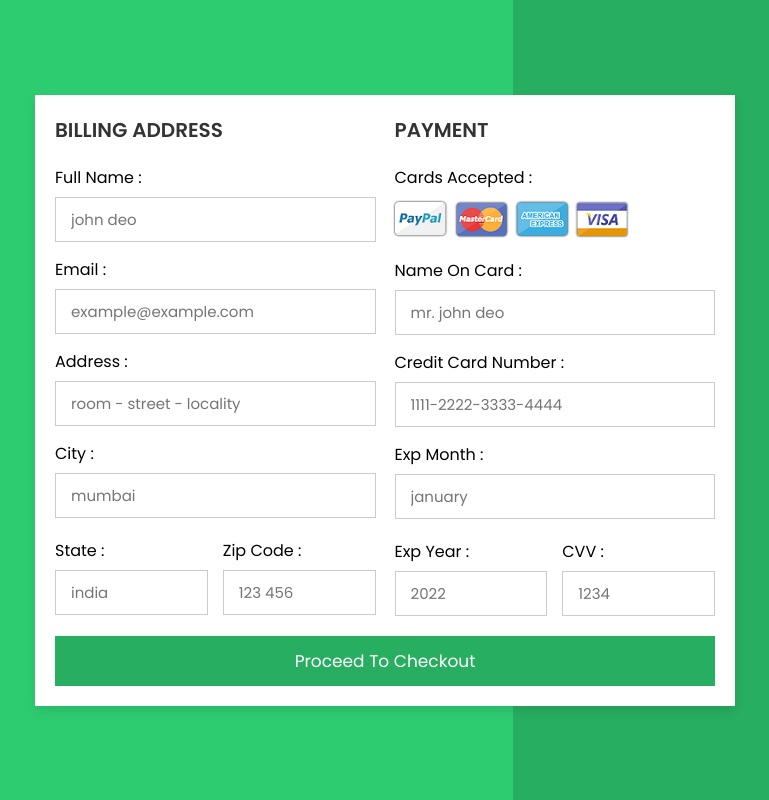
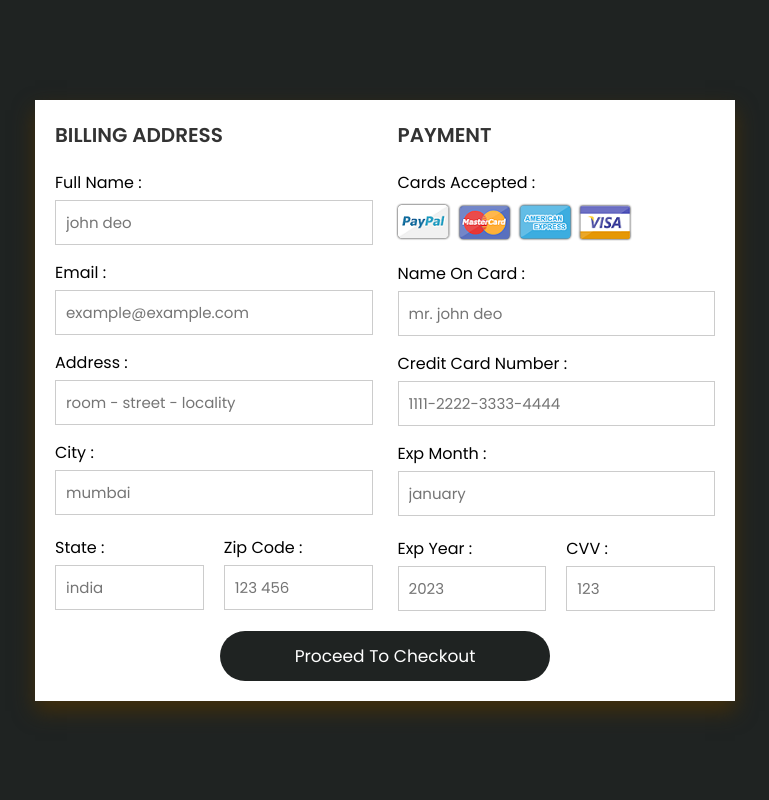
Before and after one commit to VinodKumarGgithub/Specialized-, a plain HTML site: page index.html in a window 1280 px wide. Shown: the whole page, without its empty margins (255-1024 px from the left). Drawn offline with Linux system fonts and the light colour scheme.

Commit message:
Add files via upload

```diff
--- a/css/otp.css
+++ b/css/otp.css
@@ -1,7 +1,10 @@
 Body {
+  margin-top: 100px;
+  margin-top: 500px;
     margin: 0;
     padding: 0;
-    background-color: #f3f7fb;
+    /* background-color: #f3f7fb; */
+    background-color: #1f2322;
     height: 100vh;
   }
 
@@ -29,14 +32,18 @@ Body {
     font-family: Arimo;
     font-size: 20px;
     caret-color: transparent;
-    background: #1b95a0;
-    color: #f3f7fb;
+    /* background: #0b1d1f; */
+    background: #0cc443;
+    /* color: #f3f7fb; */
   }
 
   H1 {
     text-align: Center;
     font-family: Arimo;
-    color: #1b95a0;
+    /* color: #237981; */
+      /* color: #0e1a1b; */
+      color: #019aa8;
+      margin-top: 20px;
   }
   #btn {
       display: flex;
@@ -47,7 +54,7 @@ Body {
   Button {
     width: 150px;
     height: 40px;
-    /* margin: 25px Auto 0px Auto; */
+
     border: none;
     border-radius: 20px;
     cursor: pointer;
@@ -57,12 +64,14 @@ Body {
     padding: 10px 0;
   }
   button:hover {
-    background-color: rgb(3, 90, 3);
+    /* background-color: rgb(3, 90, 3); */
+    background: #596461;
   }
   #verify {
       color: rgb(25, 194, 25);
       text-align: center;
       font-size: 50px;
+      margin-bottom: 50px;
   }
   #para {
       display: flex;
@@ -70,9 +79,9 @@ Body {
   }
   p {
       margin-top: -10px;
-      margin-bottom: -150px;
+      margin-bottom: -100px;
       font-size: 20px;
       width: 30%;
       text-align: center;
-      color: rgb(67, 67, 67);
+      color: rgb(238, 227, 227);
   }
--- a/css/style.css
+++ b/css/style.css
@@ -10,15 +10,17 @@
 }
 
 .container{
+
   display: flex;
   justify-content: center;
   align-items: center;
   padding:25px;
   min-height: 100vh;
-  background: linear-gradient(90deg, #2ecc71 60%, #27ae60 40.1%);
+  background: #1f2322;
 }
 
 .container form{
+  box-shadow: #422F0B 0px 10px 20px !important;
   padding:20px;
   width:700px;
   background: #fff;
@@ -28,7 +30,7 @@
 .container form .row{
   display: flex;
   flex-wrap: wrap;
-  gap:19px;
+  gap:25px;
 }
 
 .container form .row .col{
@@ -47,14 +49,14 @@
 }
 
 .container form .row .col .inputBox span{
-  margin-bottom: 7px;
+  margin-bottom: 5px;
   display: block;
 }
 
 .container form .row .col .inputBox input{
   width: 100%;
   border:1px solid #ccc;
-  padding:10px 15px;
+  padding:10px 10px;
   font-size: 15px;
   text-transform: none;
 }
@@ -65,7 +67,7 @@
 
 .container form .row .col .flex{
   display: flex;
-  gap:15px;
+  gap:20px;
 }
 
 .container form .row .col .flex .inputBox{
@@ -79,15 +81,25 @@
 }
 
 .container form .submit-btn{
-  width: 100%;
+  width: 50%;
+
+  align-content: center;
+  text-align: center;
+  border-radius: 30px;
   padding:12px;
   font-size: 17px;
-  background: #27ae60;
+  background: #1f2322;
   color:#fff;
   margin-top: 5px;
   cursor: pointer;
 }
 
 .container form .submit-btn:hover{
-  background: #2ecc71;
+  /* background: #2ecc71; */
+  background:#506d65
+
+
 }
+#btn{
+  text-align: center;
+}
--- a/index.html
+++ b/index.html
@@ -5,7 +5,7 @@
     <meta http-equiv="X-UA-Compatible" content="IE=edge">
     <meta name="viewport" content="width=device-width, initial-scale=1.0">
 
-    <!-- custom css file link  -->
+
     <link rel="stylesheet" href="css/style.css">
 
 </head>
@@ -75,20 +75,20 @@
                 <div class="flex">
                     <div class="inputBox">
                         <span>exp year :</span>
-                        <input type="number" id="expYr" placeholder="2022" required>
+                        <input type="number" id="expYr" placeholder="2023" required>
                     </div>
                     <div class="inputBox">
                         <span>CVV :</span>
-                        <input type="text" id="cvv" placeholder="1234" required>
+                        <input type="text" id="cvv" placeholder="123" required>
                     </div>
                 </div>
 
             </div>
 
         </div>
-
+<div id="btn">
         <input type="submit" id="btn" value="proceed to checkout" class="submit-btn">
-
+    </div>
     </form>
 
 </div>
```
Also changed, not shown: thankyou.html (+6 -2 lines).
